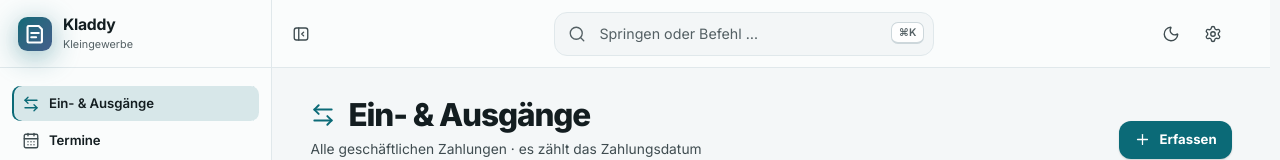
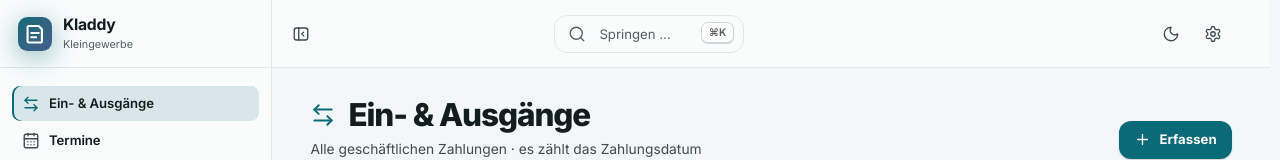
Before and after one commit to m0cki/Kladdy, a React (Vite) app: page /#/ein-ausgaenge in a window 1280 px wide. Shown: the top 160 px of the page. Built offline with nearby package versions, Linux system fonts and the light colour scheme.

Commit message:
Globale Suche als kompakter Befehls-Knopf: Hill-Climb Runde 66

```diff
--- a/src/components/shell/Suche.tsx
+++ b/src/components/shell/Suche.tsx
@@ -223,7 +223,7 @@ export const Suche = forwardRef(function Suche(_props: object, ref: ForwardedRef
         type="search"
         autoComplete="off"
         spellCheck={false}
-        placeholder="Springen oder Befehl …"
+        placeholder="Springen …"
         title="Einträge, Belege, Termine, Kunden, Kennzahlen, Seiten und Einstellungen durchsuchen – mit „>“ nur Befehle"
         aria-label="Suchen"
         role="combobox"
--- a/src/styles/components.css
+++ b/src/styles/components.css
@@ -641,3 +641,11 @@ input[type="range"]:not(.hue) { box-shadow: inset 0 0 0 1px var(--border-strong)
   --accent-line: color-mix(in oklab, var(--accent-text) 50%, transparent);
   --accent-soft: color-mix(in oklab, var(--accent-text) 14%, transparent);
 }
+
+/* Globale Suche als kompakter Befehls-Knopf (⌘K) – breitet sich erst beim Benutzen aus; so steht oben nicht ein
+   zweites großes Suchfeld neben der Suche der Seite */
+#search { max-width: 190px; transition: max-width .25s var(--ease); }
+#search:focus-within, #search.open { max-width: 380px; }
+#search input { height: 38px; padding-right: 56px; font-size: .88rem; background: transparent; }
+#search .search-ic { top: 10px; }
+#search > kbd { top: 7px; }
```
